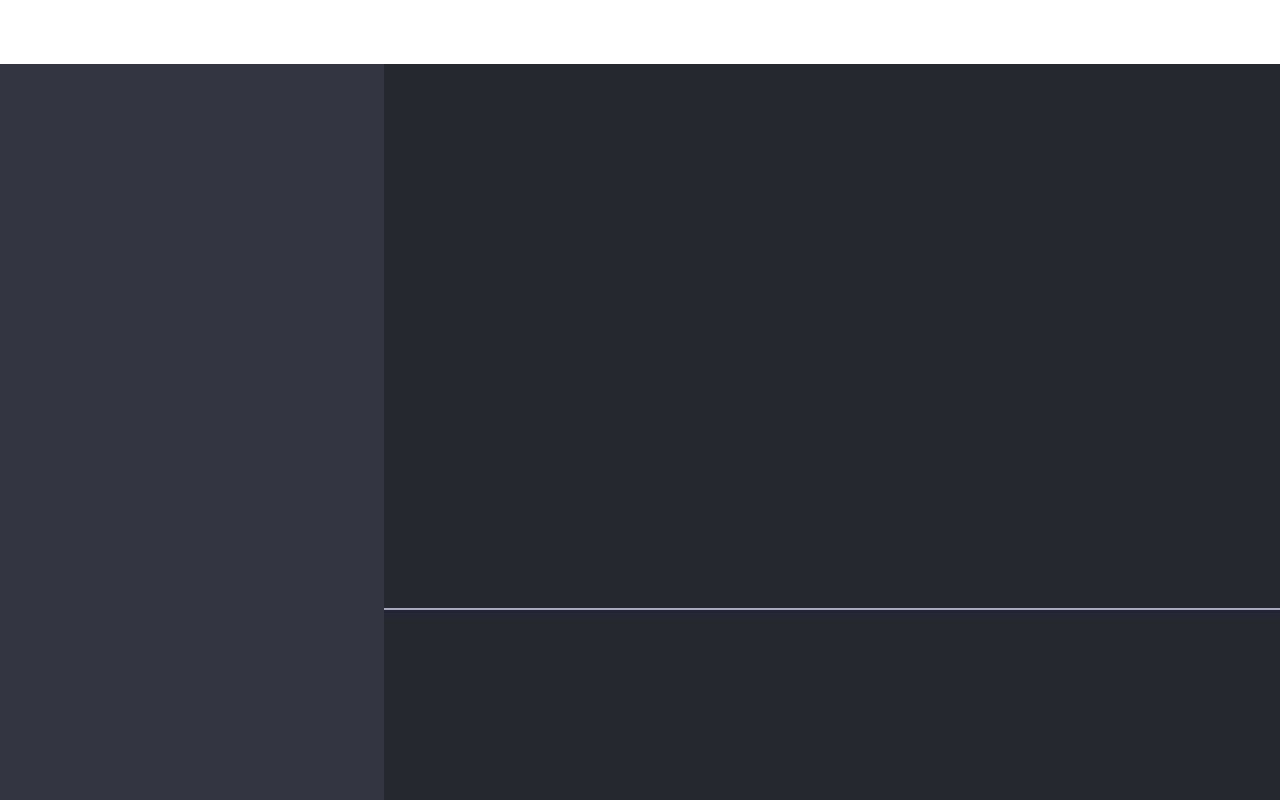
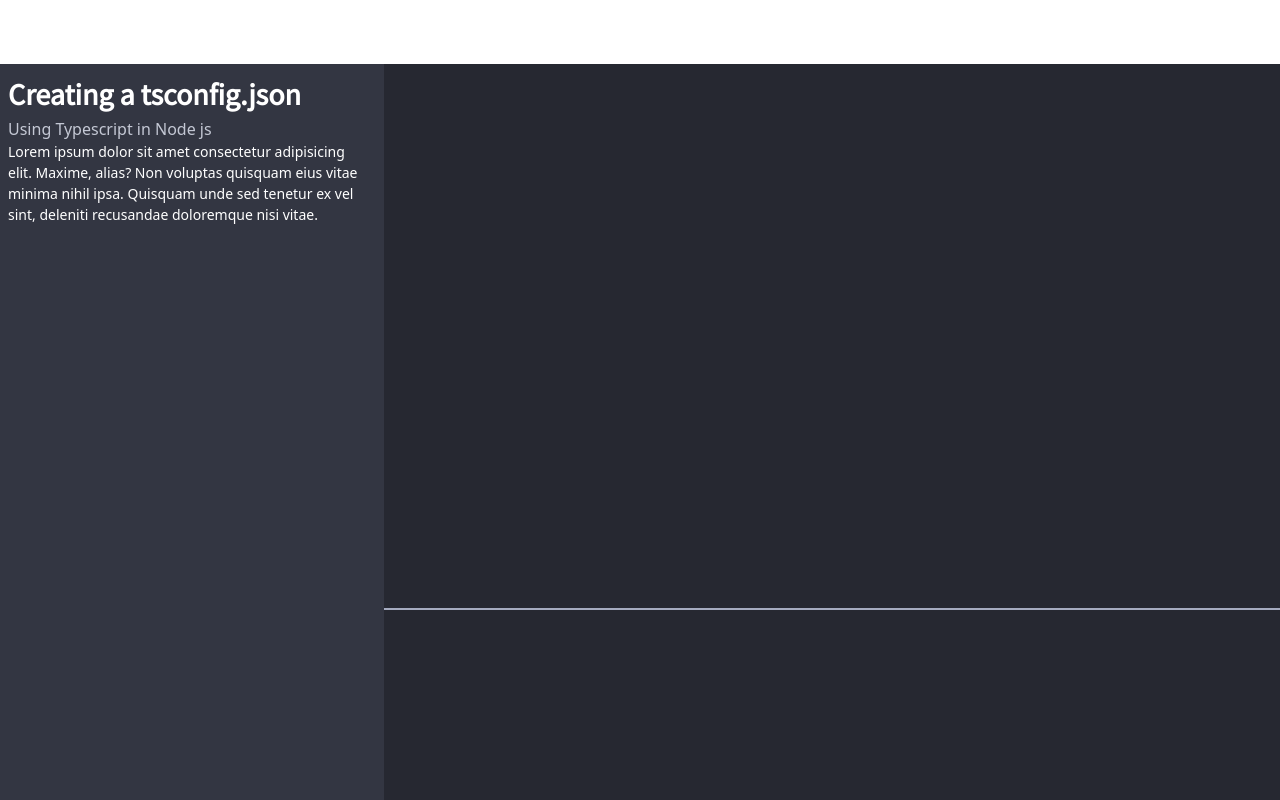
Before and after one commit to Alien10123/Coddem, a SvelteKit app: page /courses/1 in a window 1280 px wide. Built offline with nearby package versions, Linux system fonts and the light colour scheme.

Commit message:
Text to Learn tab on the side of course viewer

```diff
--- a/src/routes/courses/[id]/+page.svelte
+++ b/src/routes/courses/[id]/+page.svelte
@@ -2,6 +2,9 @@
     <div class="w-screen bg-white h-8"></div>
     <div class="flex w-screen h-[calc(100vh-64px)]">
         <div class="w-14 h-full bg-slate-900">
+            <h1 class="font-sourceSans text-white text-2xl font-semibold ml-2 mt-2">Creating a tsconfig.json</h1>
+            <h3 class="text-xs text-gray-200 ml-2">Using Typescript in Node js</h3>
+            <p class="text-sm ml-2 text-white w-[45ch]">Lorem ipsum dolor sit amet consectetur adipisicing elit. Maxime, alias? Non voluptas quisquam eius vitae minima nihil ipsa. Quisquam unde sed tenetur ex vel sint, deleniti recusandae doloremque nisi vitae.</p>
         </div>
         <div class="grow h-full flex flex-col">
             <div class="grow w-full min-h-[10%]"></div>
```
